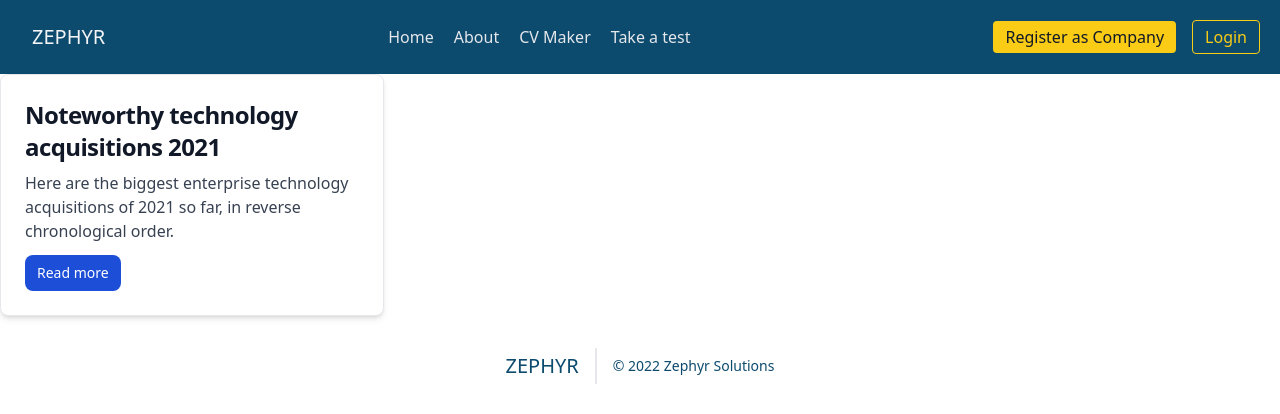
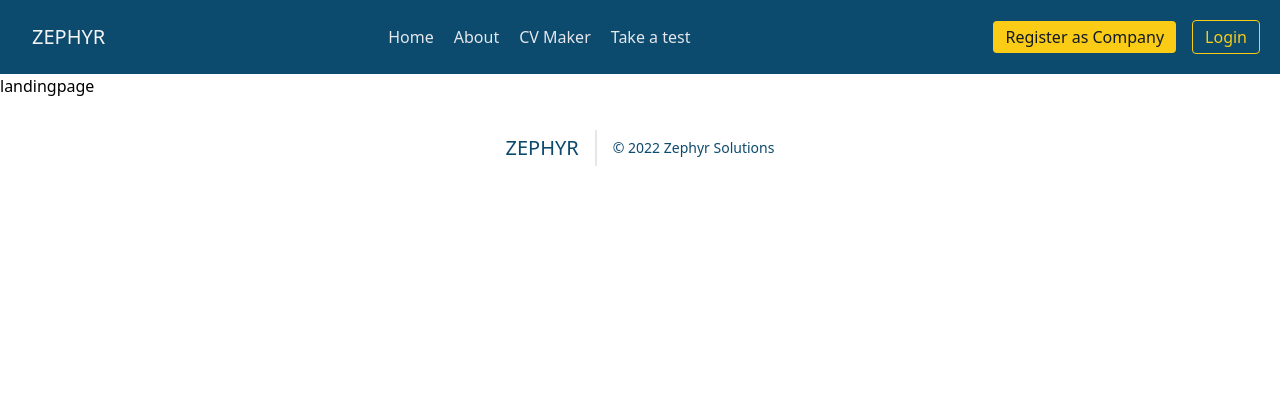
Before and after one commit to j3pathak7/jobreco, a Next.js app: page /modules/organization/landingpage in a window 1280 px wide. Shown: the top 414 px of the page. Built offline with nearby package versions, Linux system fonts and the light colour scheme.

Commit message:
updateess

```diff
--- a/pages/modules/organization/landingpage.js
+++ b/pages/modules/organization/landingpage.js
@@ -1,25 +1,7 @@
 import React from "react";
 
 const landingpage = () => {
-  return (
-    <div class="p-6 max-w-sm bg-white rounded-lg border border-gray-200 shadow-md dark:bg-gray-800 dark:border-gray-700">
-      <a href="#">
-        <h5 class="mb-2 text-2xl font-bold tracking-tight text-gray-900 dark:text-white">
-          Noteworthy technology acquisitions 2021
-        </h5>
-      </a>
-      <p class="mb-3 font-normal text-gray-700 dark:text-gray-400">
-        Here are the biggest enterprise technology acquisitions of 2021 so far,
-        in reverse chronological order.
-      </p>
-      <a
-        href="#"
-        class="inline-flex items-center py-2 px-3 text-sm font-medium text-center text-white bg-blue-700 rounded-lg hover:bg-blue-800 focus:ring-4 focus:outline-none focus:ring-blue-300 dark:bg-blue-600 dark:hover:bg-blue-700 dark:focus:ring-blue-800"
-      >
-        Read more
-      </a>
-    </div>
-  );
+  return <div>landingpage</div>;
 };
 
 export default landingpage;
--- a/pages/modules/user/landingpage.js
+++ b/pages/modules/user/landingpage.js
@@ -22,22 +22,22 @@ const landingpage = () => {
         </p>
       </div>
       <div className=" card my-8 mx-32">
-        <div class="p-6 max-w-m bg-white rounded-lg border border-gray-200 shadow-md">
+        <div className="p-6 max-w-m bg-white rounded-lg border border-gray-200 shadow-md">
           <a href="#">
-            <h5 class=" text-2xl font-bold tracking-tight text-gray-900">
+            <h5 className=" text-2xl font-bold tracking-tight text-gray-900">
               Nodejs Development
             </h5>
             <h6 className="mt-2 text-lg text-gray-700 font-medium">
               Ghar Chalo
             </h6>
           </a>
-          <p class="mb-3 font-normal text-gray-700 dark:text-gray-400">
+          <p className="mb-3 font-normal text-gray-700 dark:text-gray-400">
             Here are the biggest enterprise technology acquisitions of 2021 so
             far, in reverse chronological order.
           </p>
           <a
             href="#"
-            class="inline-flex items-center py-2 px-3 text-sm font-medium text-center text-white bg-sky-900 rounded-lg hover:bg-sky-800 focus:ring-4 focus:outline-none focus:ring-blue-300"
+            className="inline-flex items-center py-2 px-3 text-sm font-medium text-center text-white bg-sky-900 rounded-lg hover:bg-sky-800 focus:ring-4 focus:outline-none focus:ring-blue-300"
           >
             View Details
           </a>
```
